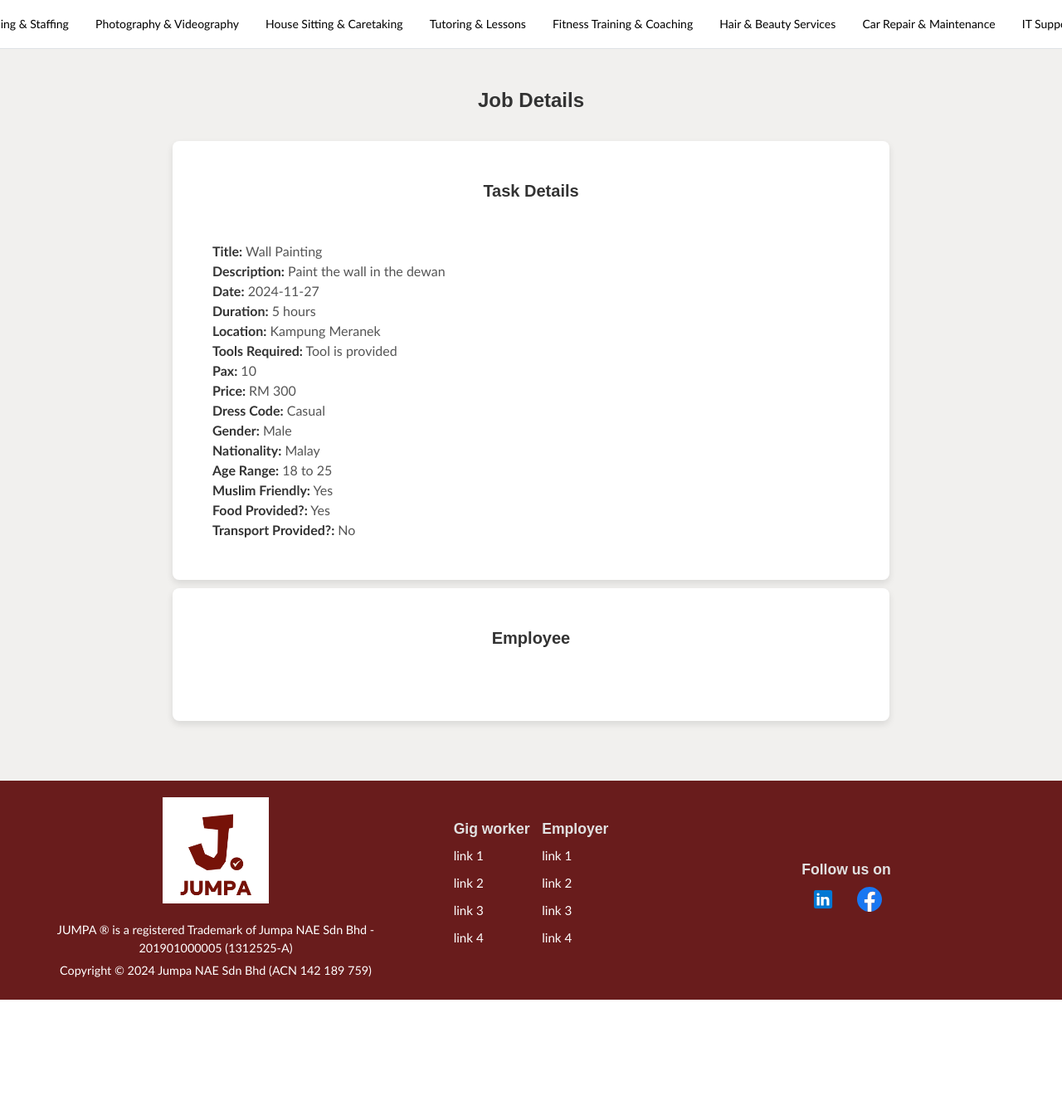
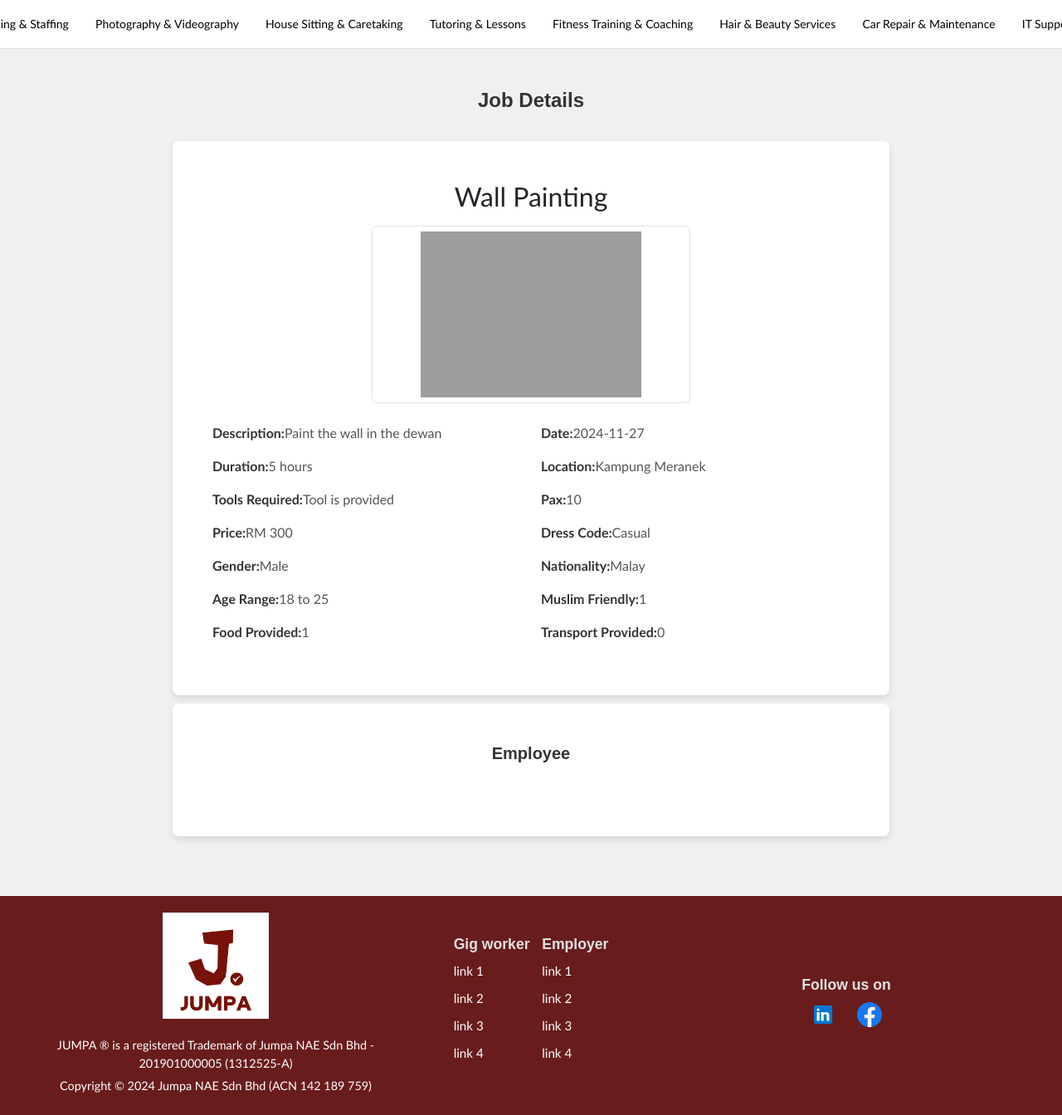
Before and after one commit to Gunslingahhh/JUMPA, a PHP site: page /php/job_detail.php?task_id=1 in a window 1280 px wide. Shown: the part 77-1421 px from the top of the page at 83% size. Before the commit the page ends 1282 px from the top, so only its background shows below. Run offline with PHP 8.4, Linux system fonts and the light colour scheme; a user stored in the database is signed in; data comes from the database, SQL or seed files in the repository; data that the repository does not hold is empty; grey boxes are pictures that could not be loaded.

Commit message:
Task information display

```diff
--- a/php/job_detail.php
+++ b/php/job_detail.php
@@ -62,25 +62,63 @@ $userName=$_SESSION['username'];
                         <div class='row full-height'>
                             <div class='col-12 mb-4'>
                                 <div class='container task-details-card'>
-                                    <h5 class='mb-4 text-center'>Task Details</h5>
-                                    <div class='row details-p'>
-                                        <div class='col-lg-3 col-md-6 col-sm-12'>
-                                            <img src=" . htmlspecialchars($user_row['task_photo']) . ">
-                                            <p><strong>Title:</strong> " . htmlspecialchars($user_row['task_title']) . "</p>
-                                            <p><strong>Description:</strong> " . htmlspecialchars($user_row['task_description']) . "</p>
-                                            <p><strong>Date:</strong> " . htmlspecialchars($user_row['task_date']) . "</p>
-                                            <p><strong>Duration:</strong> " . htmlspecialchars($user_row['task_duration']) . "</p>
-                                            <p><strong>Location:</strong> " . htmlspecialchars($user_row['task_location']) . "</p>
-                                            <p><strong>Tools Required:</strong> " . htmlspecialchars($user_row['task_toolsRequired']) . "</p>
-                                            <p><strong>Pax:</strong> " . htmlspecialchars($user_row['task_pax']) . "</p>
-                                            <p><strong>Price: </strong> RM " . htmlspecialchars($user_row['task_price']) . "</p>
-                                            <p><strong>Dress Code:</strong> " . htmlspecialchars($user_row['task_dressCode']) . "</p>
-                                            <p><strong>Gender:</strong> " . htmlspecialchars($user_row['task_gender']) . "</p>
-                                            <p><strong>Nationality:</strong> " . htmlspecialchars($user_row['task_nationality']) . "</p>
-                                            <p><strong>Age Range:</strong> " . htmlspecialchars($user_row['task_ageRange']) . "</p>
-                                            <p><strong>Muslim Friendly:</strong> " . htmlspecialchars($user_row['task_muslimFriendly'] == 1 ? "Yes" : "No") . "</p>
-                                            <p><strong>Food Provided?:</strong> " . htmlspecialchars($user_row['task_foodProvision'] == 1 ? "Yes" : "No") . "</p>
-                                            <p><strong>Transport Provided?:</strong> " . htmlspecialchars($user_row['task_transportProvision'] == 1 ? "Yes" : "No") . "</p>
+                                    <!-- Title -->
+                                    <div class='col-12 mb-3'>
+                                        <h2 class='text-center'> " . htmlspecialchars($user_row['task_title']) . "</h2>
+                                    </div>
+
+                                    <!-- Picture -->
+                                    <div class='col-12 mb-4 text-center'>
+                                        <div class='container form-control w-50 h-25'>
+                                            <img id='task-photo-container' src=" . htmlspecialchars($user_row['task_photo']) . " class='img-fluid rounded shadow' alt='Task Photo'>
+                                        </div>
+                                    </div>
+
+                                    <!-- Information -->
+                                    <div class='col-12'>
+                                        <div class='row'>
+                                            <div class='col-lg-6 col-md-12 mb-3'>
+                                                <p><strong>Description:</strong>" . htmlspecialchars($user_row['task_description']) . "</p>
+                                            </div>
+                                            <div class='col-lg-6 col-md-12 mb-3'>
+                                                <p><strong>Date:</strong>" . htmlspecialchars($user_row['task_date']) . "</p>
+                                            </div>
+                                            <div class='col-lg-6 col-md-12 mb-3'>
+                                                <p><strong>Duration:</strong>" . htmlspecialchars($user_row['task_duration']) . "</p>
+                                            </div>
+                                            <div class='col-lg-6 col-md-12 mb-3'>
+                                                <p><strong>Location:</strong>" . htmlspecialchars($user_row['task_location']) . "</p>
+                                            </div>
+                                            <div class='col-lg-6 col-md-12 mb-3'>
+                                                <p><strong>Tools Required:</strong>" . htmlspecialchars($user_row['task_toolsRequired']) . "</p>
+                                            </div>
+                                            <div class='col-lg-6 col-md-12 mb-3'>
+                                                <p><strong>Pax:</strong>" . htmlspecialchars($user_row['task_pax']) . "</p>
+                                            </div>
+                                            <div class='col-lg-6 col-md-12 mb-3'>
+                                                <p><strong>Price:</strong>RM " . htmlspecialchars($user_row['task_price']) . "</p>
+                                            </div>
+                                            <div class='col-lg-6 col-md-12 mb-3'>
+                                                <p><strong>Dress Code:</strong>" . htmlspecialchars($user_row['task_dressCode']) . "</p>
+                                            </div>
+                                            <div class='col-lg-6 col-md-12 mb-3'>
+                                                <p><strong>Gender:</strong>" . htmlspecialchars($user_row['task_gender']) . "</p>
+                                            </div>
+                                            <div class='col-lg-6 col-md-12 mb-3'>
+                                                <p><strong>Nationality:</strong>" . htmlspecialchars($user_row['task_nationality']) . "</p>
+                                            </div>
+                                            <div class='col-lg-6 col-md-12 mb-3'>
+                                                <p><strong>Age Range:</strong>" . htmlspecialchars($user_row['task_ageRange']) . "</p>
+                                            </div>
+                                            <div class='col-lg-6 col-md-12 mb-3'>
+                                                <p><strong>Muslim Friendly:</strong>" . htmlspecialchars($user_row['task_muslimFriendly']) . "</p>
+                                            </div>
+                                            <div class='col-lg-6 col-md-12 mb-3'>
+                                                <p><strong>Food Provided:</strong>" . htmlspecialchars($user_row['task_foodProvision']) . "</p>
+                                            </div>
+                                            <div class='col-lg-6 col-md-12 mb-3'>
+                                                <p><strong>Transport Provided:</strong>" . htmlspecialchars($user_row['task_transportProvision']) . "</p>
+                                            </div>
                                         </div>
                                     </div>
                                 </div>"; ?>
```
Also changed, not shown: php/jobboard_detail.php (+45 -39 lines).
